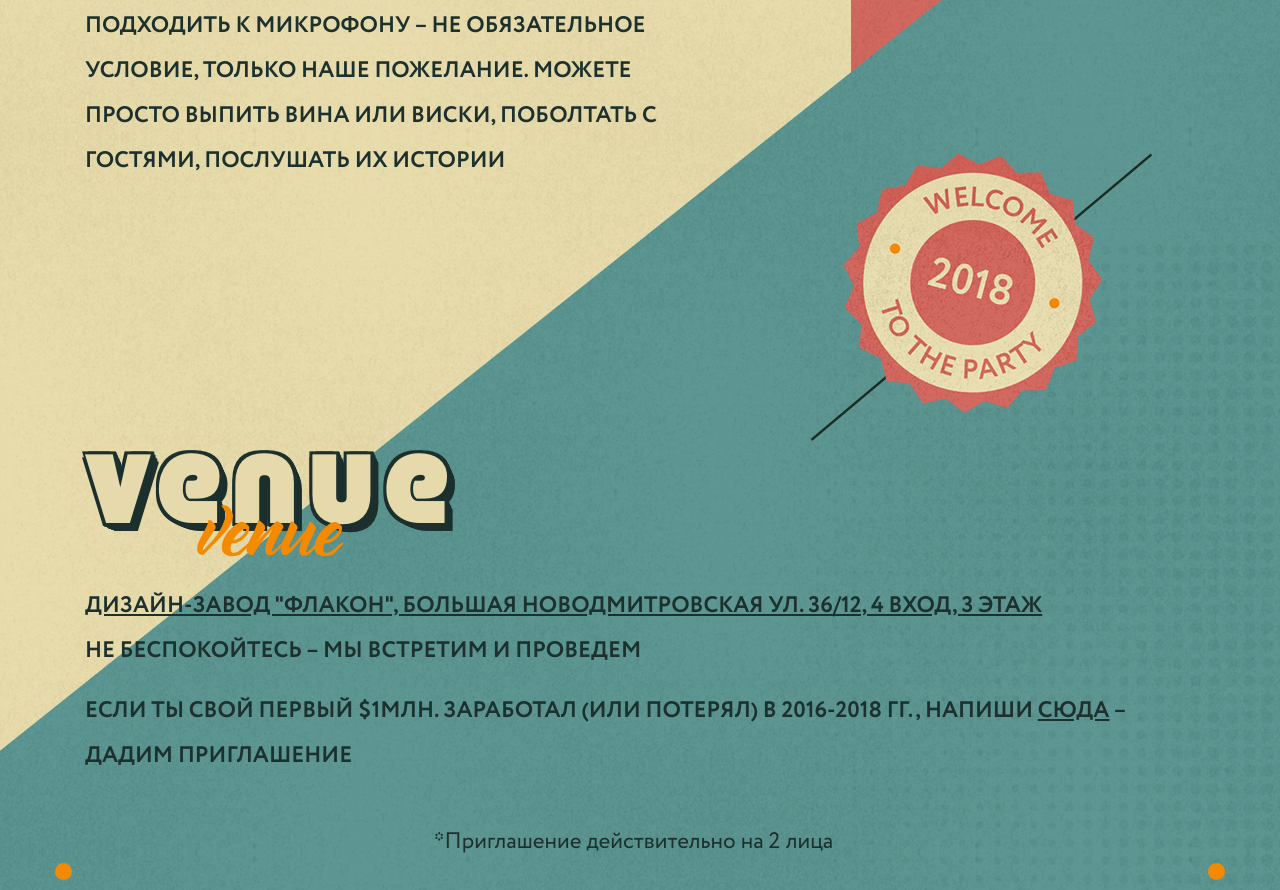
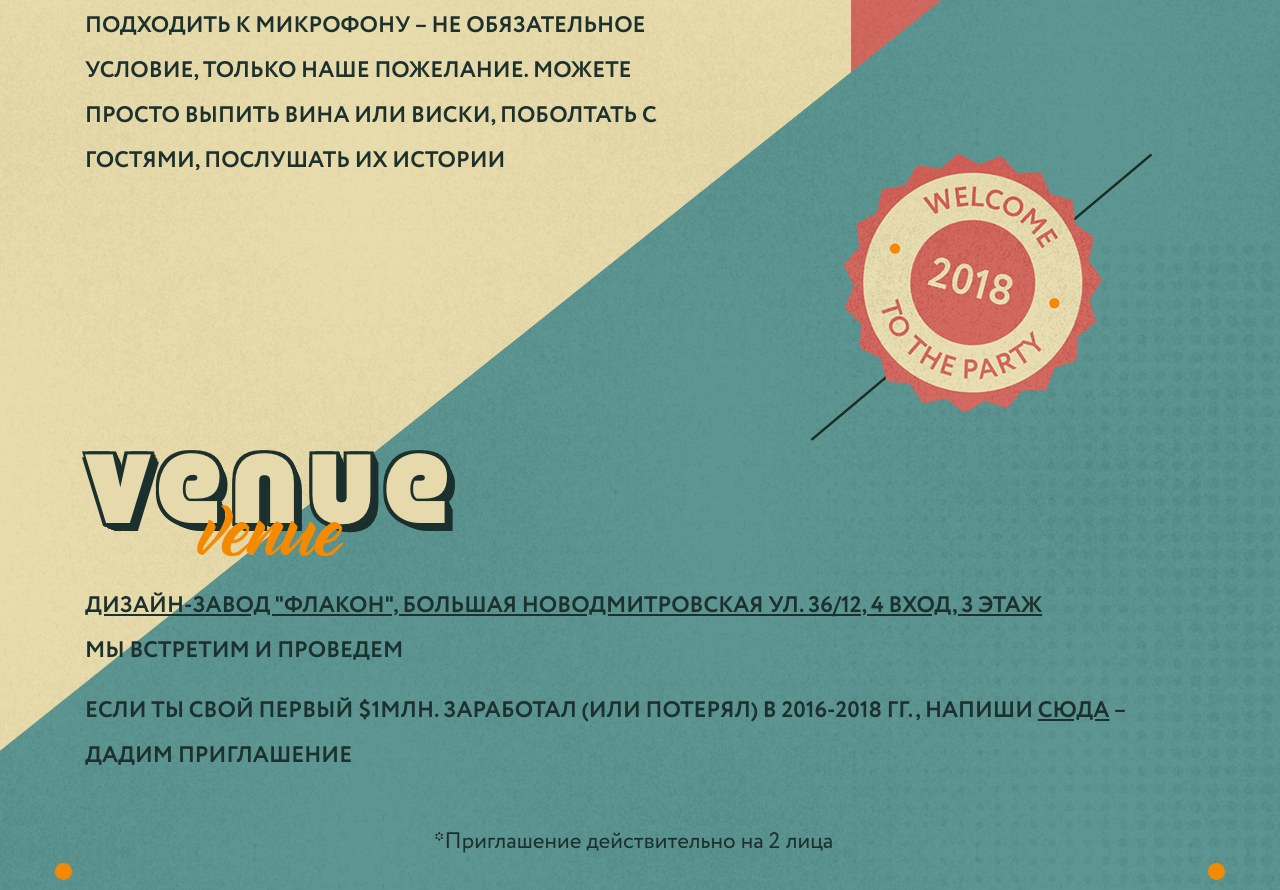
Before and after one commit to ned4ded/krypto-fuck-up-evening, a website: page www/index.html in a window 1280 px wide. Shown: the part 6954-7844 px from the top of the page. Drawn offline with Linux system fonts and the light colour scheme.

Commit message:
Update index.html

```diff
--- a/www/index.html
+++ b/www/index.html
@@ -330,7 +330,7 @@
               Дизайн-завод "Флакон", Большая Новодмитровская ул. 36/12, 4 вход, 3 этаж
             </a>
             <span class="about-us__paragraph-line about-us__paragraph-line--margin--wide">
-              Не беспокойтесь – мы встретим и проведем
+              Мы встретим и проведем
             </span>
             <span class="about-us__paragraph-line">
               Если ты свой первый $1млн. заработал (или потерял) в 2016-2018 гг., напиши <a target="_blank" href="https://t.me/marinoseg" class="about-us__link">сюда</a> – дадим приглашение
```
